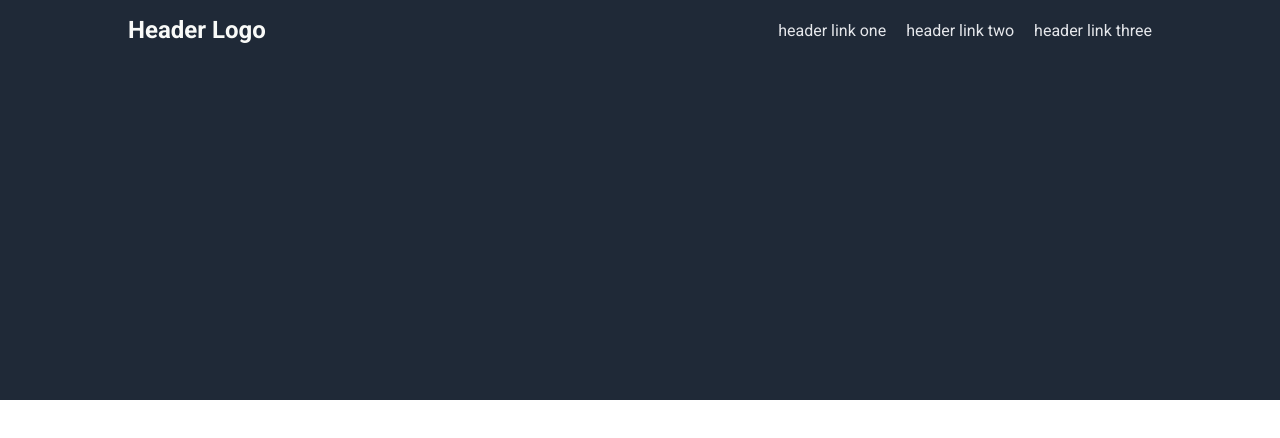
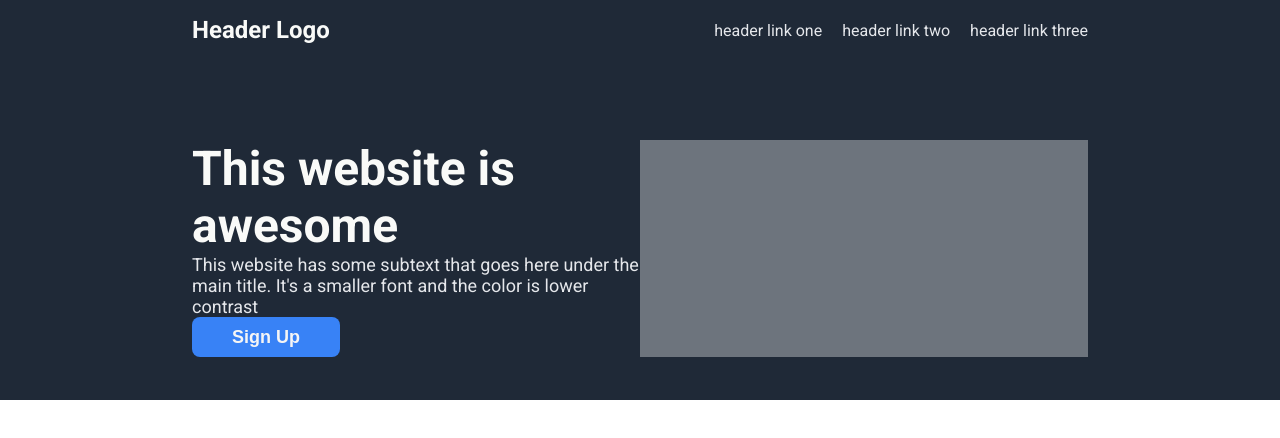
Before and after one commit to benrontol/odin-landing-page, a plain HTML site: page index.html in a window 1280 px wide. Drawn offline with Linux system fonts and the light colour scheme.

Commit message:
update style in hero, hero-button

```diff
--- a/index.html
+++ b/index.html
@@ -19,7 +19,7 @@
     <!-- Navbar -->
     <div class="hero">
       <nav>
-        <div class="w-80 mx-auto d-flex">
+        <div class="w-70 mx-auto d-flex">
           <div class="nav-logo">Header Logo</div>
           <div class="right-nav ">
             <a class="nav-links" href="#">header link one</a>
@@ -28,7 +28,16 @@
           </div>
         </div>
       </nav>
-
+      <div class="hero-main mx-auto w-70 d-flex">
+        <div class="hero-main-container">
+          <h1 id="hero-main-text">This website is awesome</h1>
+          <p id="hero-secondary-text">This website has some subtext that goes here under the main title. It's a smaller font and the color is lower contrast</p>
+          <button id="hero-button">Sign Up</button>
+        </div>
+        <div id="hero-img-container">
+          <img src="">
+        </div>
+      </div>
     </div>
     <!-- End of Navbar -->
 
--- a/styles.css
+++ b/styles.css
@@ -14,7 +14,6 @@ body {
   font-weight: bold;
   color: #f9faf8;
 }
-
 
 .hero {
   height: 50vh;
@@ -39,12 +38,46 @@ nav > div {
   text-decoration: none;
 }
 
-.w-80 {
-  width: 80%;
+.hero-main {
+  margin-top: 5rem;
+}
+
+.hero-main > div {
+  width: 50%;
+}
+
+#hero-main-text {
+  font-size: 48px;
+  color: #f9faf8;
+  font-weight: bolder;
+}
+
+#hero-secondary-text {
+  font-size: 18px;
+  color: #E5E7EB;
+}
+
+#hero-img-container {
+  background-color: #6d747d;
+}
+
+#hero-button {
+  background-color: #3882F6;
+  border: none;
+  padding: 0.6rem 2.5rem;
+  color: whitesmoke;
+  border-radius: 0.5rem;
+  font-size: 18px;
+  font-weight: bold;
+}
+
+.w-70 {
+  width: 70%;
 }
 
 .mx-auto {
-  margin: 0 auto 0;
+  margin-left: auto;
+  margin-right: auto;
 }
 
 .d-flex {
```
